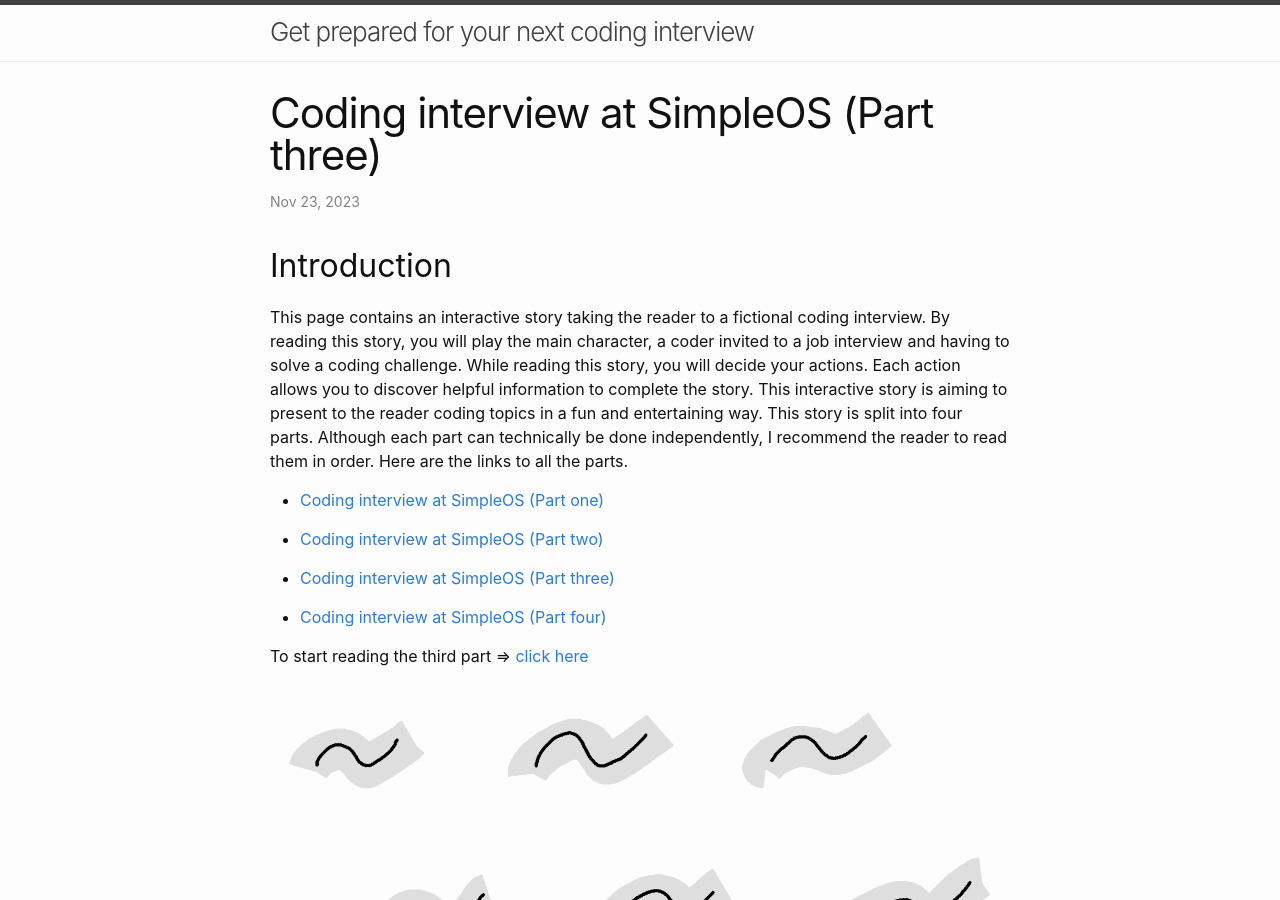
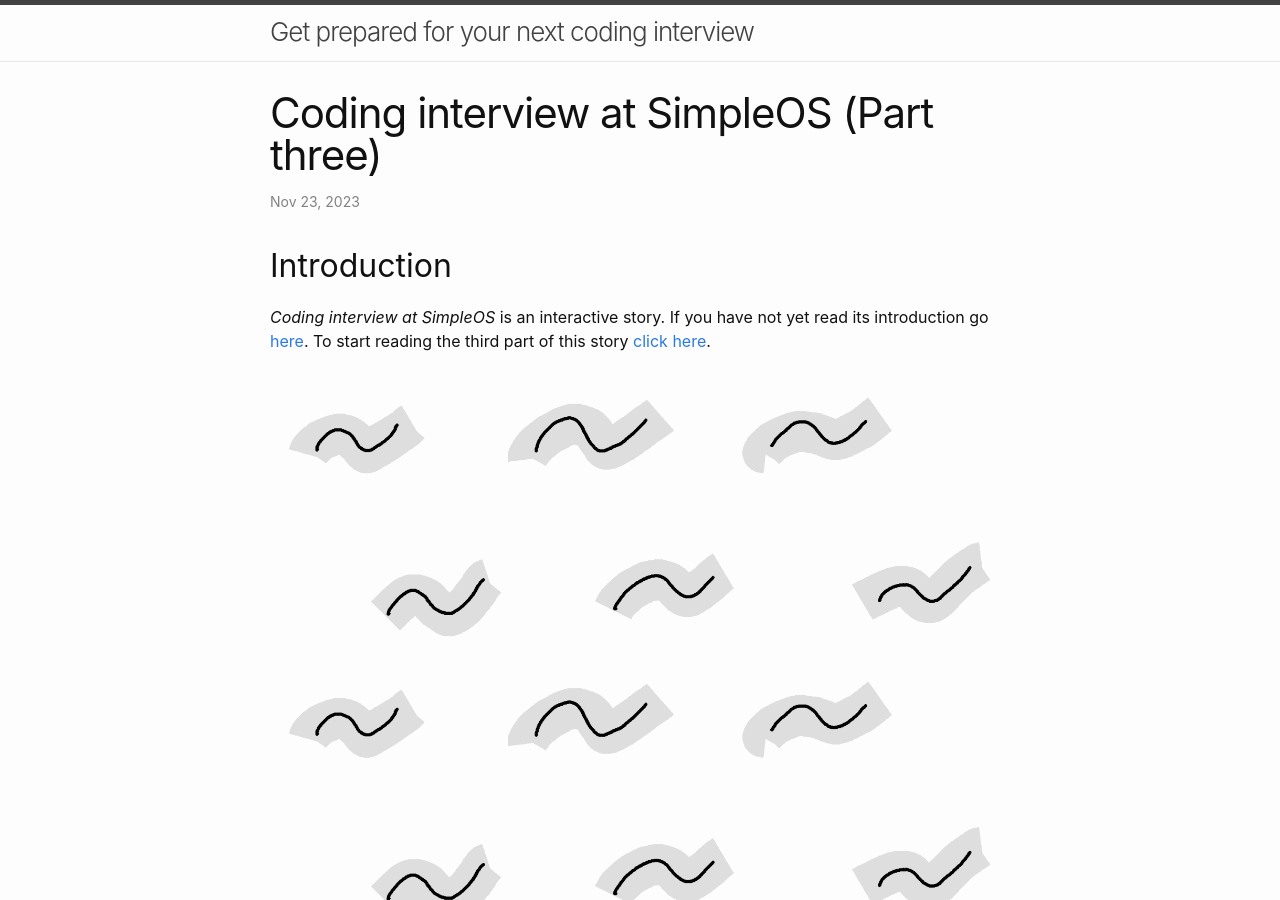
Before and after one commit to assadnavi/assadnavi.github.io, a Jekyll site: the page built from _posts/2023-11-23-interview-preparation-simpleos-3.md, in a window 1280 px wide and 900 px high. Built offline with Jekyll 4.4.1, drawn with Linux system fonts in a browser that asks for light colours.

Commit message:
improved intro

```diff
--- a/_posts/2023-11-23-interview-preparation-simpleos-3.md
+++ b/_posts/2023-11-23-interview-preparation-simpleos-3.md
@@ -8,17 +8,7 @@ published: true
 
 ## Introduction
 
-This page contains an interactive story taking the reader to a fictional coding interview. By reading this story, you will play the main character, a coder invited to a job interview and having to solve a coding challenge. While reading this story, you will decide your actions. Each action allows you to discover helpful information to complete the story. This interactive story is aiming to present to the reader coding topics in a fun and entertaining way. This story is split into four parts. Although each part can technically be done independently, I recommend the reader to read them in order. Here are the links to all the parts.
-
-- <a target="_blank" href="https://www.interviewpuzzler.com/2023/11/01/interview-preparation-simpleos-1.html">Coding interview at SimpleOS (Part one)</a>
-
-- <a target="_blank" href="https://www.interviewpuzzler.com/2023/11/11/interview-preparation-simpleos-2.html">Coding interview at SimpleOS (Part two)</a>
-
-- <a target="_blank" href="https://www.interviewpuzzler.com/2023/11/23/interview-preparation-simpleos-3.html">Coding interview at SimpleOS (Part three)</a>
-
-- <a target="_blank" href="https://www.interviewpuzzler.com/2023/12/04/interview-preparation-simpleos-4.html">Coding interview at SimpleOS (Part four)</a>
-
-To start reading the third part => [click here](#start)
+*Coding interview at SimpleOS* is an interactive story. If you have not yet read its introduction go <a href="https://www.interviewpuzzler.com/2023/11/01/interview-preparation-simpleos-1.html">here</a>. To start reading the third part of this story [click here](#start).
 
 <img src="https://www.interviewpuzzler.com/assets/sep_1.png"/>
 <img src="https://www.interviewpuzzler.com/assets/sep_1.png"/>
```
Also changed, not shown: _posts/2023-11-01-interview-preparation-simpleos-1.md (+1 -3 lines), _posts/2023-11-11-interview-preparation-simpleos-2.md (+1 -11 lines), _posts/2023-12-04-interview-preparation-simpleos-4.md (+1 -11 lines).
